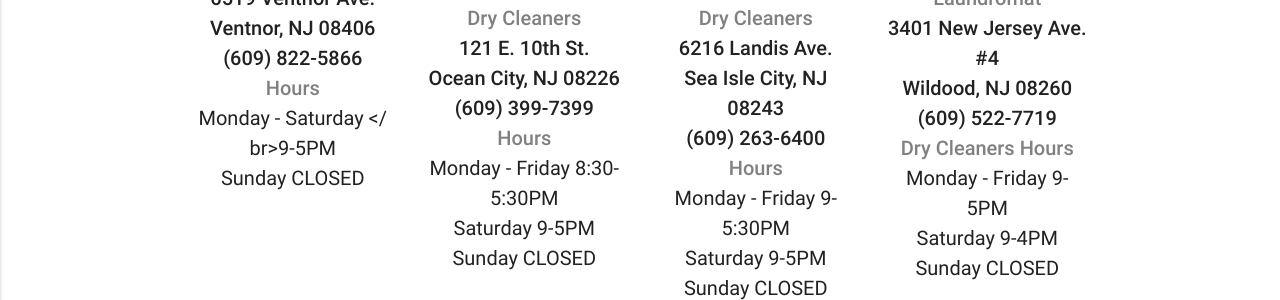
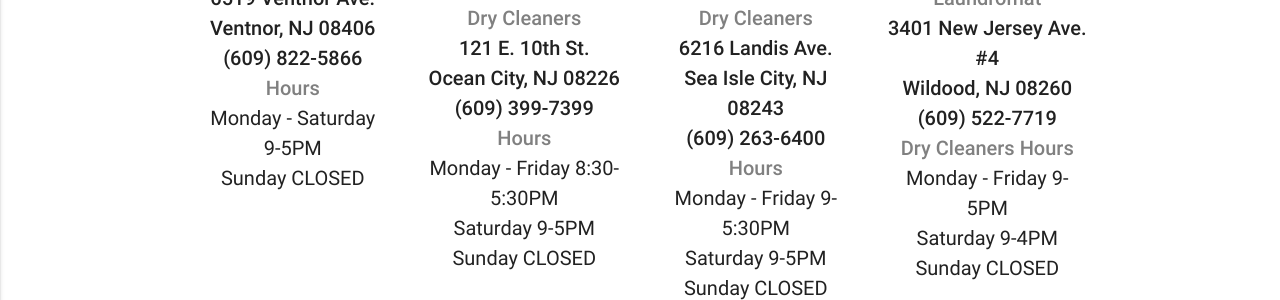
Before and after one commit to sharpcleanersnj/sharpcleanersnj.github.io, a Jekyll site: the page built from _pages/contact.md, in a window 1280 px wide and 900 px high, scrolled down 308 px. Shown: the part 154-454 px from the top of the window. Built offline with Jekyll 4.4.1, drawn with Linux system fonts in a browser that asks for light colours; nearby versions of some CDN libraries.

Commit message:
Update contact.md

```diff
--- a/_pages/contact.md
+++ b/_pages/contact.md
@@ -10,7 +10,7 @@ Please use the form below to send us a message with any questions or comments. W
   <div class="row">
     <div class="col s12 m6 l3">
       <h4><strong>Ventnor</strong></h4>
-      <p><span style="color: #808080;"><strong>Dry Cleaners</strong></span><br /><strong>6519 Ventnor Ave. <br />Ventnor, NJ 08406<br />(609) 822-5866</strong><br /><span style="color: #808080;"><strong>Hours</strong></span><br />Monday - Saturday </ br>9-5PM<br />Sunday CLOSED</p>
+      <p><span style="color: #808080;"><strong>Dry Cleaners</strong></span><br /><strong>6519 Ventnor Ave. <br />Ventnor, NJ 08406<br />(609) 822-5866</strong><br /><span style="color: #808080;"><strong>Hours</strong></span><br />Monday - Saturday <br />9-5PM<br />Sunday CLOSED</p>
     </div>
     <div class="col s12 m6 l3">
       <h4><strong>Ocean City</strong></h4>
```
